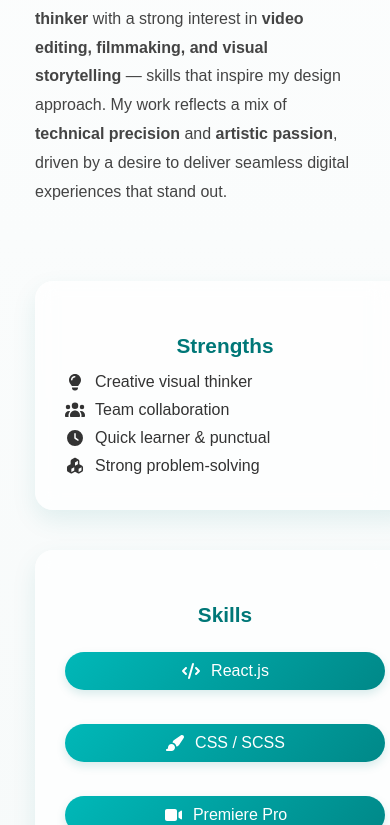
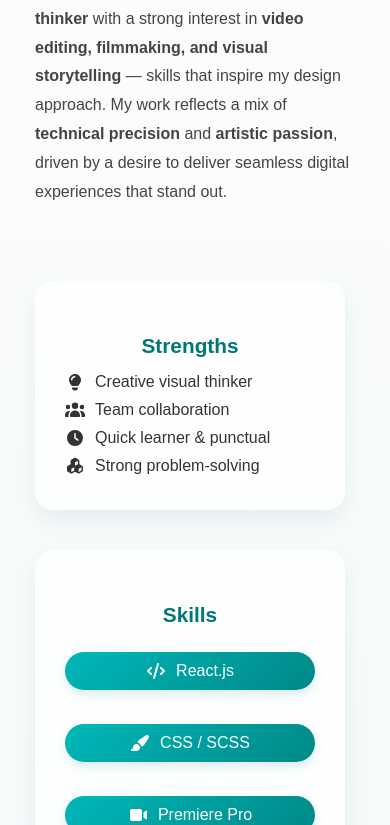
Before and after one commit to aravindanos/Aravind_profile, a React (Create React App) app: page / in a window 390 px wide. Shown: the part 2019-2844 px from the top of the page. Built offline with nearby package versions, Linux system fonts and the light colour scheme.

Commit message:
update mobile view

```diff
--- a/src/App.css
+++ b/src/App.css
@@ -979,7 +979,7 @@ body {
     background: #ffffffb3;
     border-radius: 18px;
     padding: 25px 30px;
-    width: 320px;
+    width: 250px;
 }
 .about-card h4 {
     font-size: 1.3rem;
```
